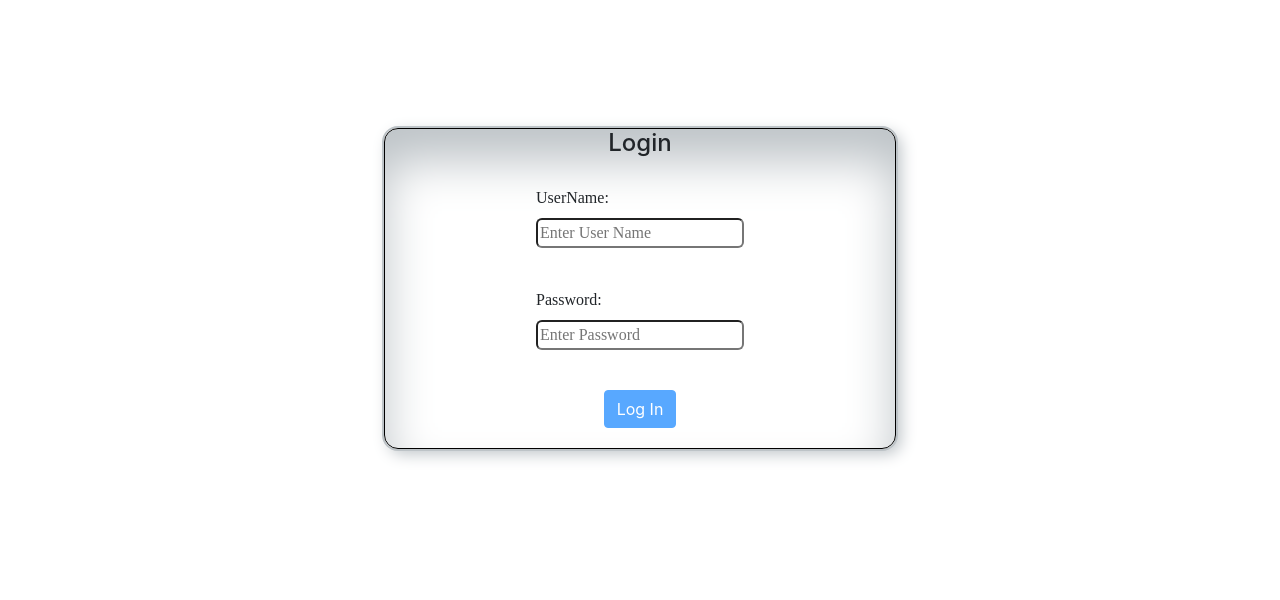
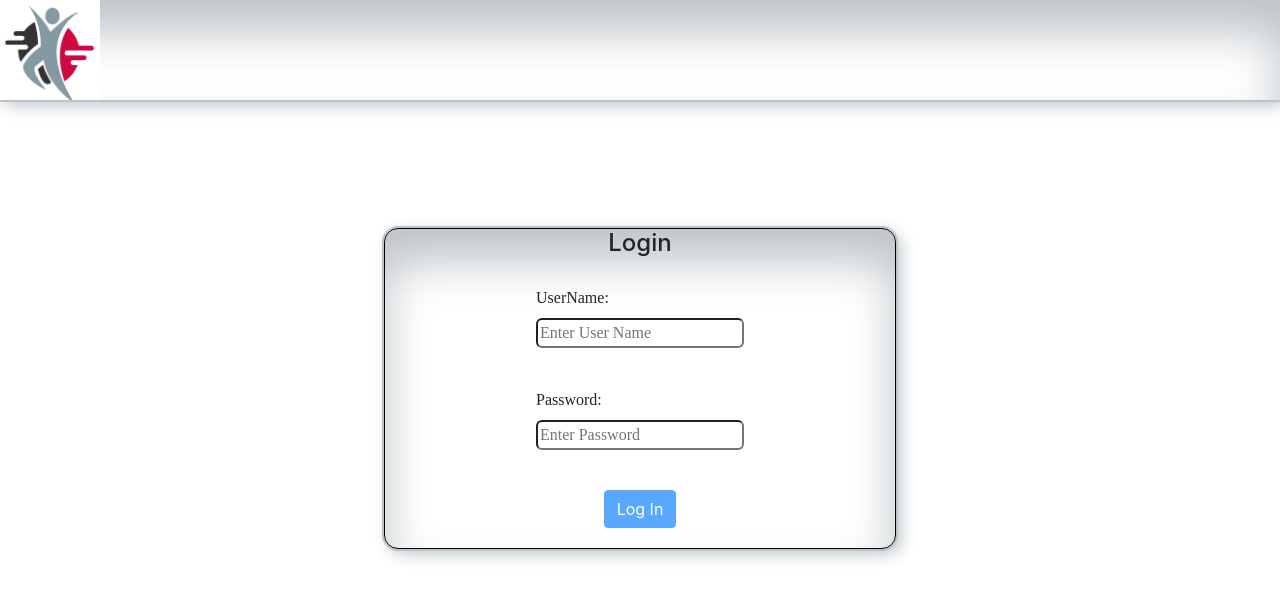
Before and after one commit to harsharora94/AmIFit, an Angular app in the folder Frontend/AmIFit.UI/: page /login in a window 1280 px wide. Shown: the top 600 px of the page. Built offline with nearby package versions, Linux system fonts and the light colour scheme.

Commit message:
Added header for all screens

```diff
--- a/Frontend/AmIFit.UI/src/app/app.component.html
+++ b/Frontend/AmIFit.UI/src/app/app.component.html
@@ -1,2 +1,5 @@
 <app-splash-screen></app-splash-screen>
+<div style="box-shadow: inset 0 2em 3em rgba(189, 195, 199, 1), 0 0 0 2px rgb(189, 195, 199, 1), 0.3em 0.3em 1em rgba(189, 195, 199, 1);">
+<app-header></app-header>
+</div>
 <router-outlet></router-outlet>
--- a/Frontend/AmIFit.UI/src/app/dashboard/dashboard/dashboard.component.ts
+++ b/Frontend/AmIFit.UI/src/app/dashboard/dashboard/dashboard.component.ts
@@ -8,7 +8,6 @@ import { Component, OnInit } from '@angular/core';
 export class DashboardComponent implements OnInit {
 
   constructor() { }
-
   ngOnInit(): void {
   }
 
--- a/Frontend/AmIFit.UI/src/app/header/header.component.css
+++ b/Frontend/AmIFit.UI/src/app/header/header.component.css
@@ -0,0 +1,9 @@
+.appLogo {
+    background: url("../../assets/Logo_AmIFit.png");
+    background-repeat: no-repeat;
+  max-width: 100%;
+  background-position: center;
+  background-size: contain;
+  width: 100px;
+  height: 100px;
+}
--- a/Frontend/AmIFit.UI/src/app/header/header.component.html
+++ b/Frontend/AmIFit.UI/src/app/header/header.component.html
@@ -1 +1,3 @@
-<p>app-header works!</p>
+<div class="appLogo">
+
+</div>
```
Also changed, not shown: Frontend/AmIFit.UI/src/app/splashscreen/splash-screen/splash-screen.component.ts (line endings or trailing spaces).
